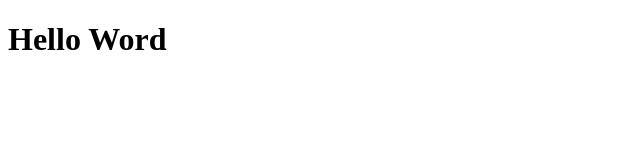
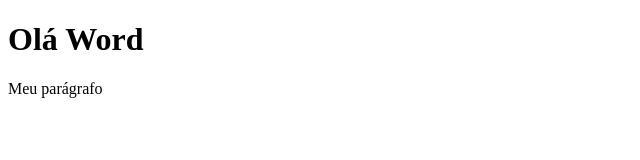
Before and after one commit to eduhxz/pw1, a plain HTML site: page index.html in a window 1280 px wide. Shown: the whole page, without its empty margins (0-640 px from the left). Drawn offline with Linux system fonts and the light colour scheme.

Commit message:
modificação 1/Título e paragráfo

```diff
--- a/index.html
+++ b/index.html
@@ -7,7 +7,8 @@
     <title>Primeiro arquivo</title>
 </head>
 <body>
-    <h1>Hello Word</h1>
+    <h1>Olá Word</h1>
+    <p>Meu parágrafo</p>
 
 </body>
 </html>
```
